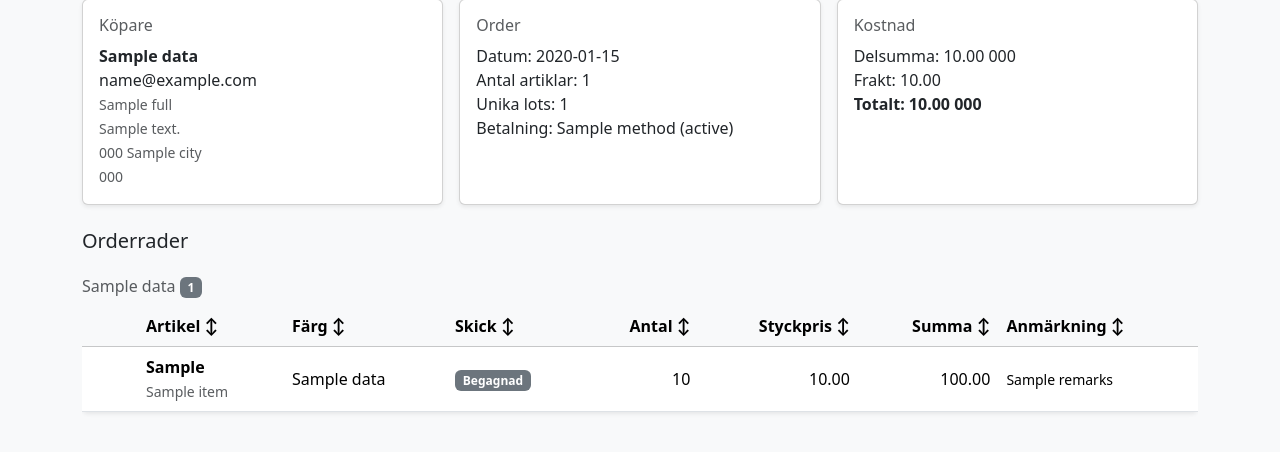
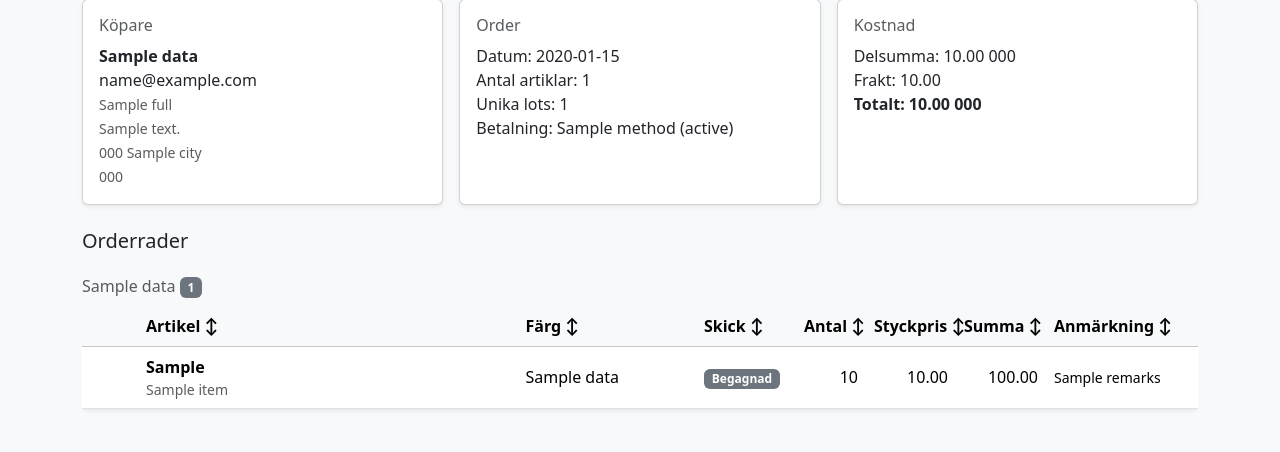
Before and after one commit to magnusrysjo/bricklink, a Flask app: page /orders/1 in a window 1280 px wide. Shown: the part 136-588 px from the top of the page. Run offline with Flask 3, Linux system fonts and the light colour scheme; a database or web service that is not in the repository returns one stand-in record (values such as "Sample title"); data that the repository does not hold is empty.

Commit message:
Fasta, enhetliga kolumnbredder och trunkerade namn i orderdetaljvyn

```diff
--- a/flask_app/templates/order_detail.html
+++ b/flask_app/templates/order_detail.html
@@ -57,9 +57,19 @@
 <h6 class="mt-4 mb-2 text-muted">{{ cat_name }} <span class="badge bg-secondary">{{ items|length }}</span></h6>
 <div class="table-responsive">
   <table class="table table-hover align-middle bg-white rounded shadow-sm order-items-table">
+    <colgroup>
+      <col style="width:56px">
+      <col style="width:34%">
+      <col style="width:16%">
+      <col style="width:100px">
+      <col style="width:70px">
+      <col style="width:90px">
+      <col style="width:90px">
+      <col>
+    </colgroup>
     <thead class="table-light">
       <tr>
-        <th style="width:56px"></th>
+        <th></th>
         <th class="sortable" data-sort="text">Artikel ↕</th>
         <th class="sortable" data-sort="text">Färg ↕</th>
         <th class="sortable" data-sort="text">Skick ↕</th>
@@ -87,11 +97,11 @@
                  referrerpolicy="no-referrer" onerror="this.style.visibility='hidden'">
           {% endif %}
         </td>
-        <td>
+        <td class="text-truncate">
           <strong>{{ it.item.no }}</strong><br>
-          <small class="text-muted">{{ it.item.name }}</small>
+          <small class="text-muted d-block text-truncate" title="{{ it.item.name }}">{{ it.item.name }}</small>
         </td>
-        <td>{{ it.color_name or '–' }}</td>
+        <td class="text-truncate" title="{{ it.color_name or '' }}">{{ it.color_name or '–' }}</td>
         <td>
           {% if it.new_or_used == 'N' %}
             <span class="badge bg-success">Ny</span>
@@ -102,7 +112,7 @@
         <td class="text-end">{{ it.quantity }}</td>
         <td class="text-end">{{ "%.2f"|format(it.unit_price|float) }}</td>
         <td class="text-end">{{ "%.2f"|format(it.unit_price|float * it.quantity) }}</td>
-        <td><small>{{ it.remarks or '–' }}</small></td>
+        <td class="text-truncate" title="{{ it.remarks or '' }}"><small>{{ it.remarks or '–' }}</small></td>
       </tr>
       {% endfor %}
     </tbody>
@@ -113,6 +123,7 @@
 <style>
   th.sortable { cursor: pointer; user-select: none; white-space: nowrap; }
   th.sortable:hover { background: #e9ecef; }
+  .order-items-table { table-layout: fixed; }
 </style>
 
 <script>
```
